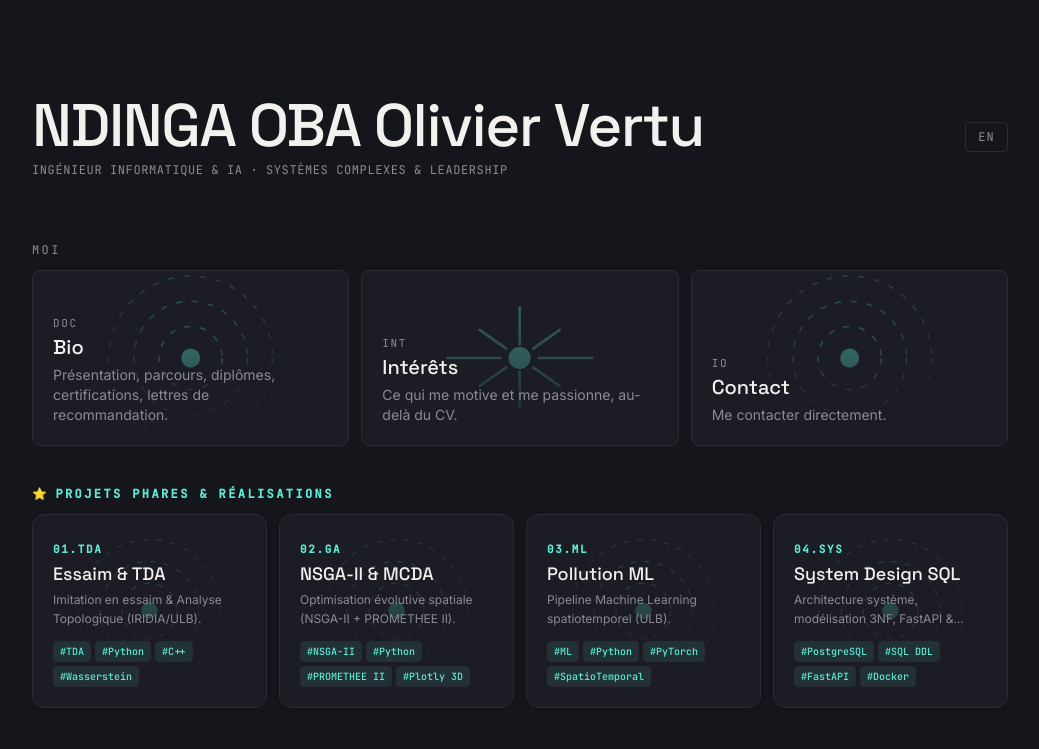
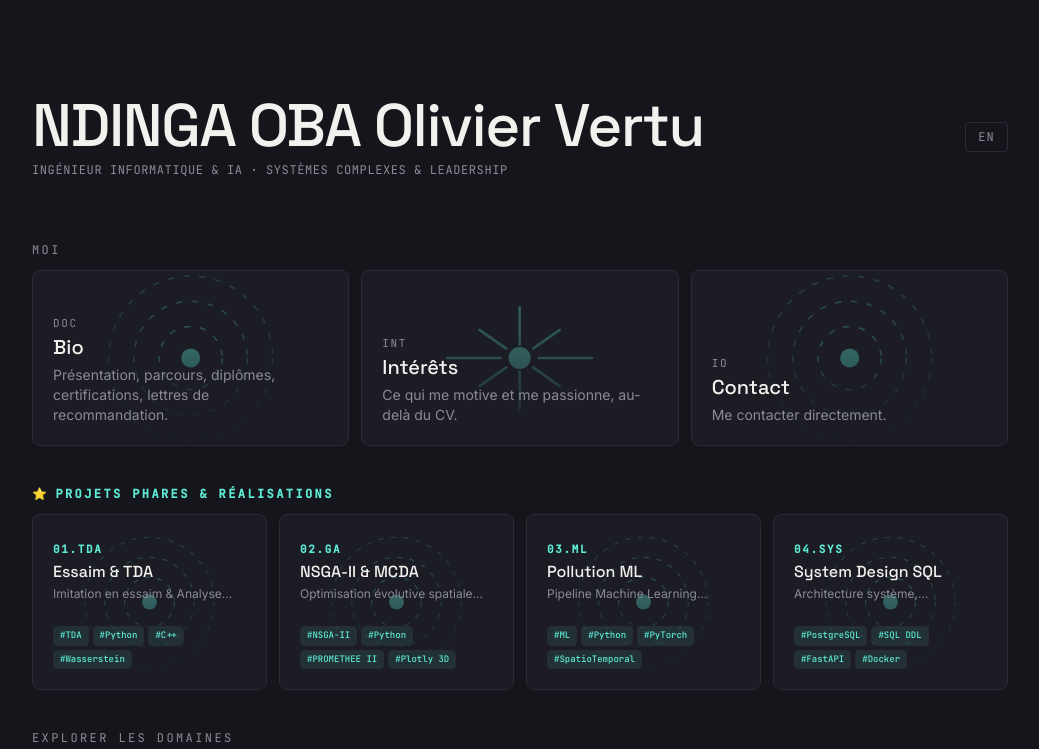
Before and after one commit to Vertu5/ndingaoba-oliviervertu, a Next.js app: page / in a window 1280 px wide. Shown: the top 749 px of the page, without its empty margins (120-1159 px from the left). Built offline with nearby package versions, Linux system fonts and the light colour scheme.

Commit message:
style(ui): unify all tile heights, padding, and border radius across all homepage sections

```diff
--- a/app/components/Hub.tsx
+++ b/app/components/Hub.tsx
@@ -114,27 +114,27 @@ function ProjectTileButton({
   return (
     <button
       onClick={() => onOpen(cat.id)}
-      className="group relative flex min-h-[11.5rem] flex-col justify-between overflow-hidden rounded-xl border border-[var(--border)] bg-[var(--bg-elevated)] text-left transition-all duration-300 hover:border-[var(--accent)]/50 hover:bg-[var(--bg-elevated)] shadow-sm"
+      className="group relative flex h-44 flex-col justify-between overflow-hidden rounded-lg border border-[var(--border)] bg-[var(--bg-elevated)] text-left transition-colors hover:border-[var(--accent)]/40"
     >
-      <div className="absolute inset-0 opacity-60 transition-transform duration-500 group-hover:scale-105">
+      <div className="absolute inset-0 opacity-70 transition-transform duration-500 group-hover:scale-105">
         <Pattern id={cat.id} />
       </div>
-      <div className="absolute inset-0 bg-gradient-to-t from-[var(--bg-elevated)] via-[var(--bg-elevated)]/60 to-transparent" />
-      <div className="relative p-4 sm:p-5 flex flex-col justify-between h-full w-full">
+      <div className="absolute inset-0 bg-gradient-to-t from-[var(--bg-elevated)] via-[var(--bg-elevated)]/40 to-transparent" />
+      <div className="relative p-5 flex flex-col justify-between h-full w-full">
         <div>
-          <span className="font-mono text-[10px] sm:text-[11px] tracking-[0.15em] text-[var(--accent)] font-semibold">
+          <span className="font-mono text-[11px] tracking-[0.15em] text-[var(--accent)] font-semibold">
             {cat.index}
           </span>
-          <h2 className="font-display text-base sm:text-lg font-medium text-[var(--text)] mt-1 group-hover:text-[var(--accent)] transition-colors leading-tight">
+          <h2 className="font-display text-base font-medium text-[var(--text)] mt-0.5 group-hover:text-[var(--accent)] transition-colors leading-snug">
             {cat.label[lang]}
           </h2>
-          <p className="mt-1 text-xs text-[var(--text-muted)] line-clamp-2 leading-relaxed">
+          <p className="mt-0.5 text-xs text-[var(--text-muted)] line-clamp-1 leading-normal">
             {cat.description[lang]}
           </p>
         </div>
 
         {cat.tags && cat.tags.length > 0 && (
-          <div className="mt-3 flex flex-wrap gap-1 font-mono text-[9px] sm:text-[10px]">
+          <div className="flex flex-wrap gap-1 font-mono text-[9px]">
             {cat.tags.map((tg, i) => (
               <span
                 key={i}
```
